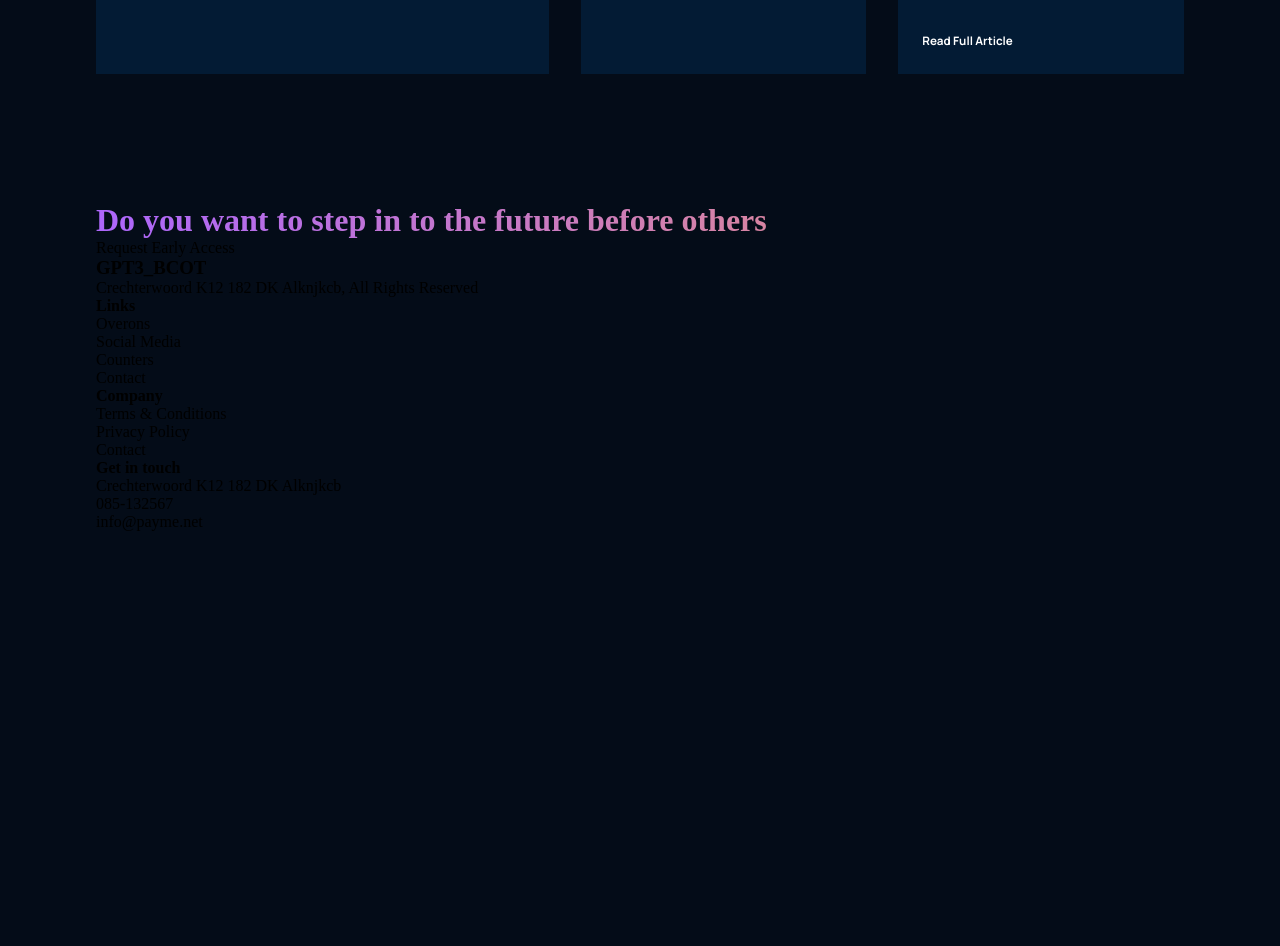
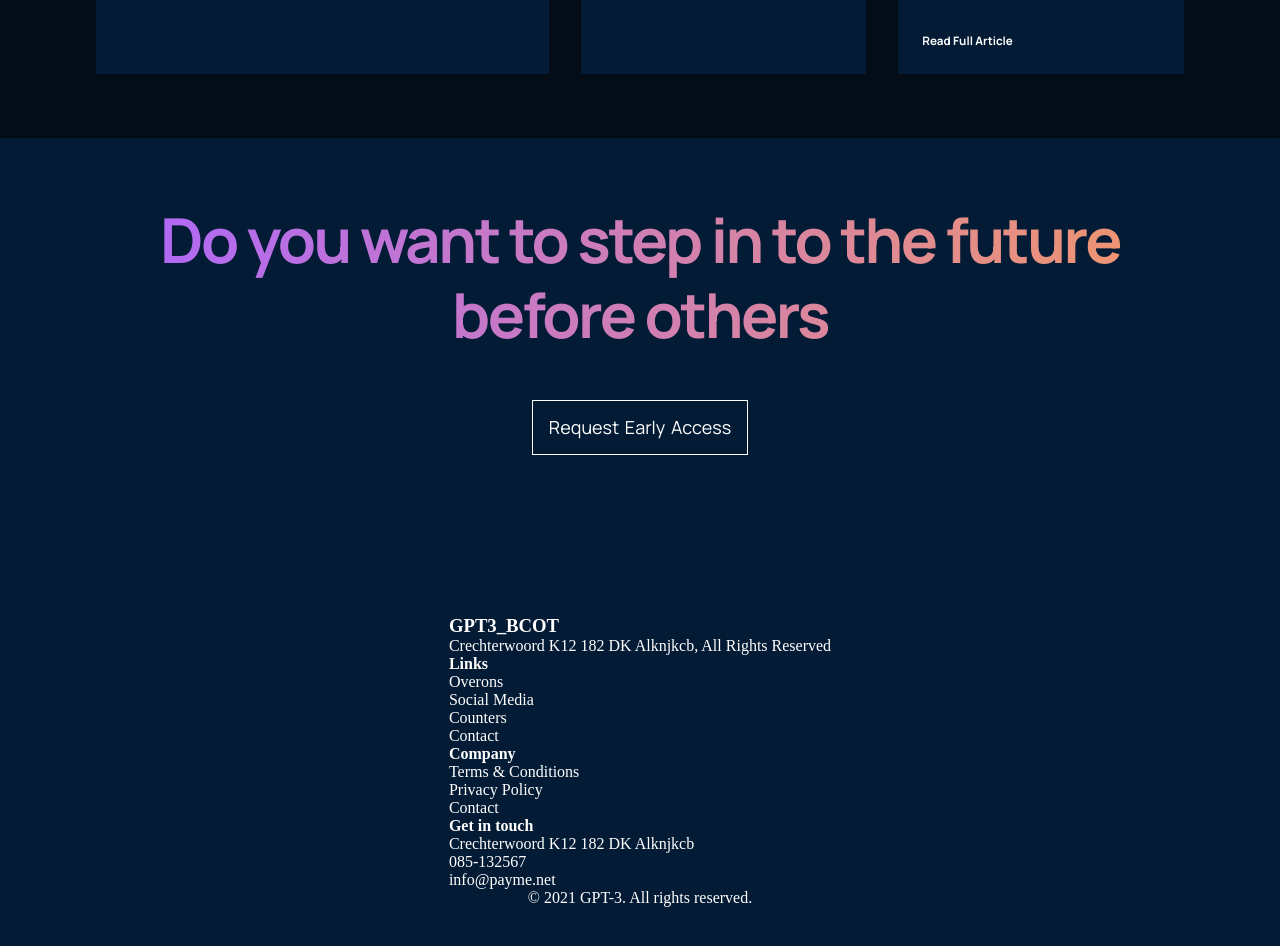
Before and after one commit to brainconnect93/gpt-3_bcot, a React (Create React App) app: page / in a window 1280 px wide. Shown: the part 4100-5046 px from the top of the page. Before the commit the page ends 4695 px from the top, so only its background shows below. Built offline with nearby package versions, Linux system fonts and the light colour scheme.

Commit message:
Start the styling of the footer page

```diff
--- a/src/containers/footer/Footer.jsx
+++ b/src/containers/footer/Footer.jsx
@@ -13,7 +13,10 @@ const Footer = () => (
 
     <div className="gpt3_footer-links">
       <div className="gpt3_footer-links_logo">
-        <h3>GPT3_<span>BCOT</span></h3>
+        <h3>
+          GPT3_
+          <span>BCOT</span>
+        </h3>
         <p>Crechterwoord K12 182 DK Alknjkcb, All Rights Reserved</p>
       </div>
 
@@ -37,6 +40,10 @@ const Footer = () => (
         <p>info@payme.net</p>
       </div>
     </div>
+
+    <div className="gpt3_footer-copyright">
+      <p>© 2021 GPT-3. All rights reserved.</p>
+    </div>
   </div>
 );
 
--- a/src/containers/footer/footer.css
+++ b/src/containers/footer/footer.css
@@ -1,3 +1,43 @@
-body {
-  margin: 0;
+.gpt3_footer {
+  color: var(--color-new);
+  display: flex;
+  flex-direction: column;
+  justify-content: center;
+  align-items: center;
+  background: var(--color-footer);
 }
+
+.gpt3_footer-header {
+  width: 100%;
+  text-align: center;
+  margin-bottom: 3rem;
+}
+
+.gpt3_footer-header h1 {
+  font-family: var(--font-family);
+  font-weight: 800;
+  font-size: 62px;
+  line-height: 75px;
+  text-align: center;
+  letter-spacing: -0.04em;
+}
+
+.gpt3_footer-btn {
+  display: flex;
+  border: 1px solid var(--color-new);
+  justify-content: center;
+  align-items: center;
+  text-align: center;
+  margin-bottom: 10rem;
+  padding: 1rem;
+  cursor: pointer;
+}
+
+.gpt3_footer-btn p {
+  box-sizing: border-box;
+  font-family: var(--font-family);
+  font-size: 18px;
+  line-height: 21px;
+  color: var(--color-new);
+  word-spacing: 2px;
+}
```
